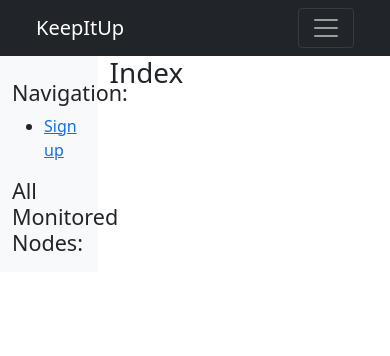
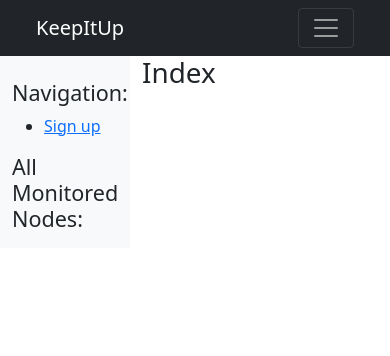
Before and after one commit to lemoer/keepitup, a Flask app: page / in a window 390 px wide. Shown: the top 356 px of the page. Run offline with Flask 2, Linux system fonts and the light colour scheme; data that the repository does not hold is empty; parts of the project's set-up code (start-up, migrations or seed data) failed here and were passed over; some libraries are stand-ins or nearby versions.

Commit message:
Widen the navigation pane
This widens the navigation from 1/4 to 1/3 of the viewport. This was
requested by @bschelm, because he has a small screen.

```diff
--- a/templates/layout.html
+++ b/templates/layout.html
@@ -34,7 +34,7 @@
 		</div>
 		<div class="container-fluid">
 			<div class="row align-items-start">
-				<div class="col-3 bg-light">
+				<div class="col-4 bg-light">
 					<br>
 					<h4>Navigation:</h4>
 					<ul>
@@ -67,7 +67,7 @@
 					{% endfor %}
 					</ul>
 				</div>
-				<div class="col-9">
+				<div class="col-8">
 					{% with messages = get_flashed_messages(with_categories=true) %}
 						{% if messages %}
 							{% for category, message in messages %}
```
